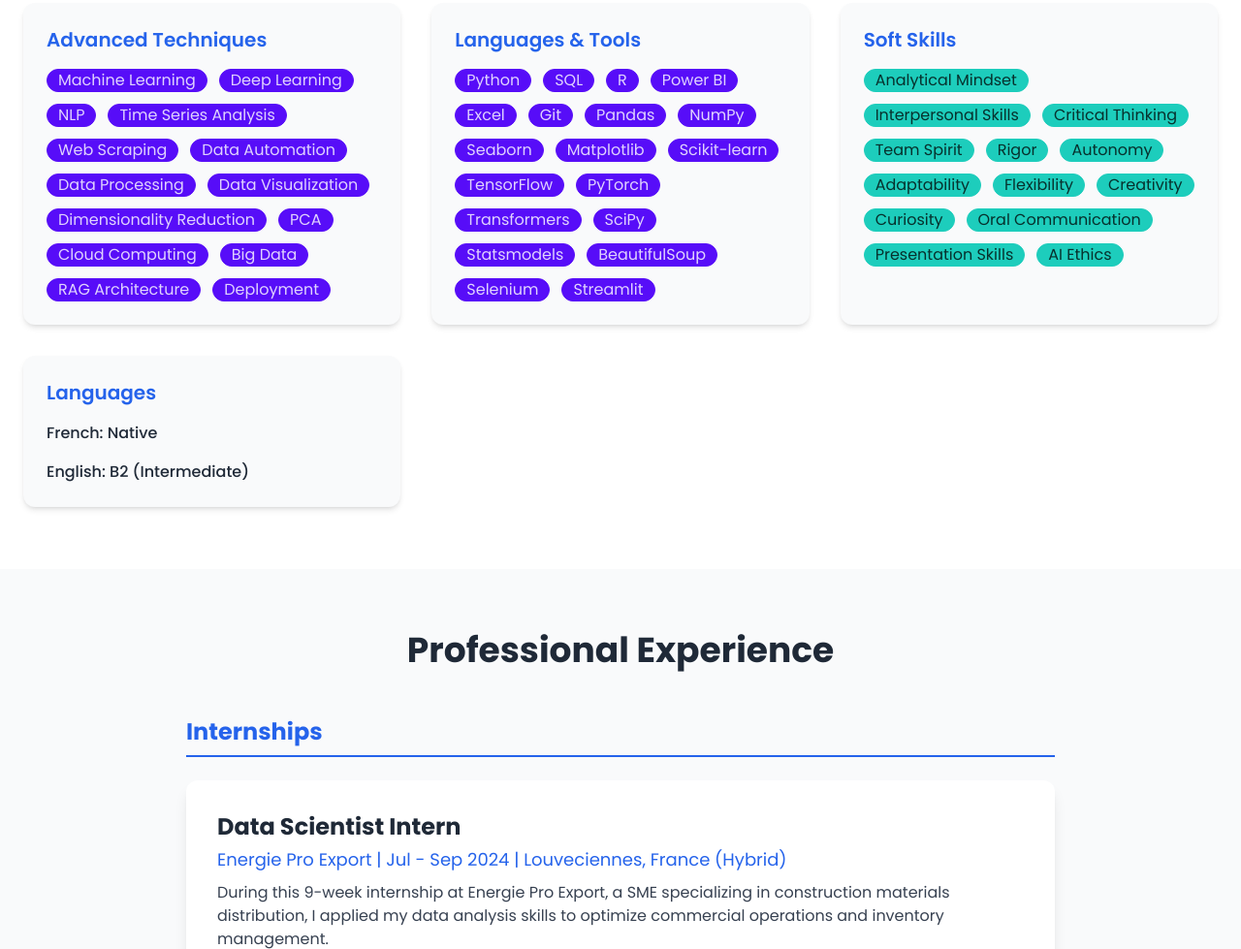
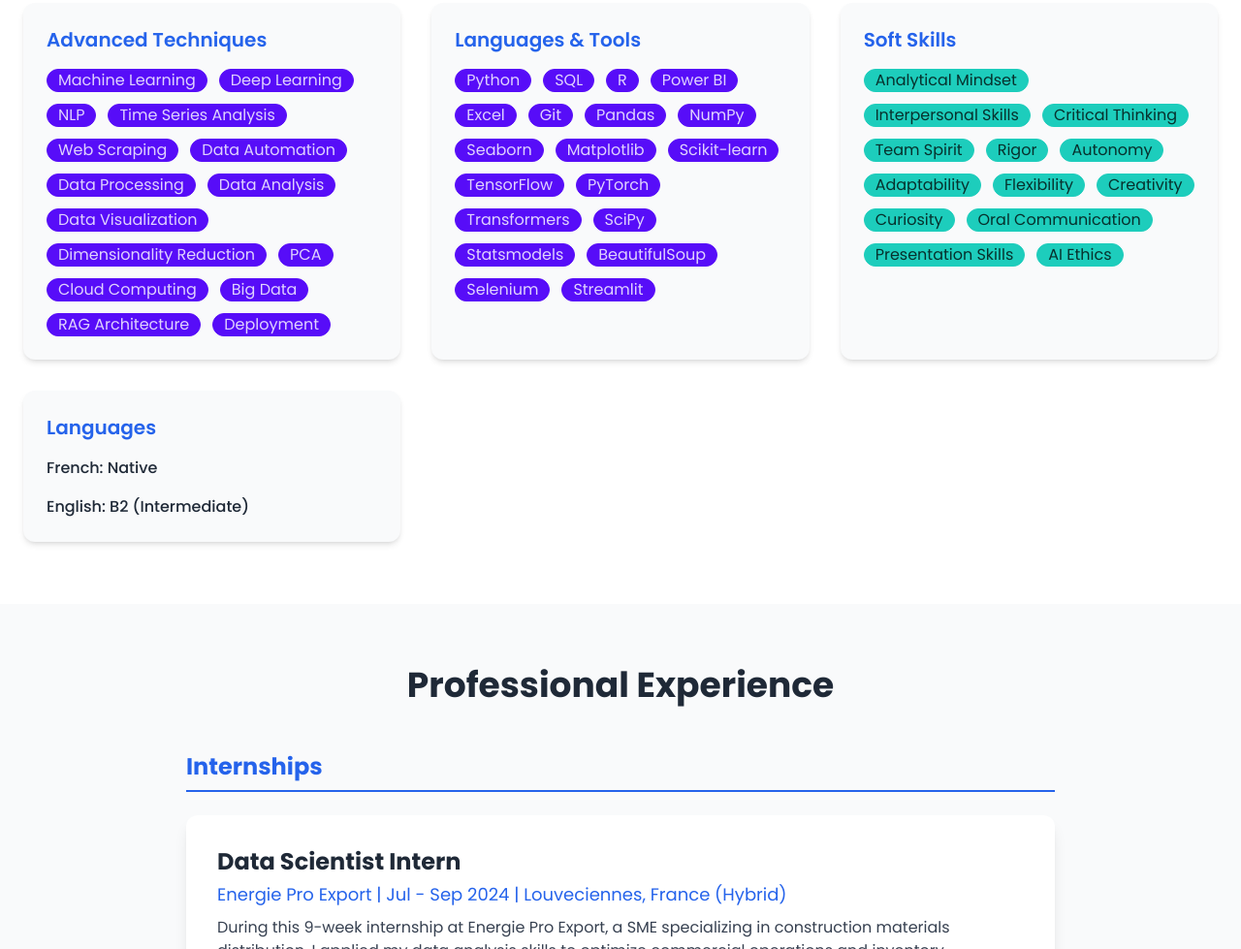
Before and after one commit to OusmaneMomboMombo/OusmaneMomboMombo.github.io, a plain HTML site: page index.html in a window 1280 px wide. Shown: the part 753-1732 px from the top of the page at 97% size. Drawn offline with nearby package versions, Linux system fonts and the light colour scheme.

Commit message:
Update index.html

```diff
--- a/index.html
+++ b/index.html
@@ -185,6 +185,7 @@
                         <span class="skill-badge badge badge-primary badge-lg">Web Scraping</span>
                         <span class="skill-badge badge badge-primary badge-lg">Data Automation</span>
                         <span class="skill-badge badge badge-primary badge-lg">Data Processing</span>
+                        <span class="skill-badge badge badge-primary badge-lg">Data Analysis</span>
                         <span class="skill-badge badge badge-primary badge-lg">Data Visualization</span>
                         <span class="skill-badge badge badge-primary badge-lg">Dimensionality Reduction</span>
                         <span class="skill-badge badge badge-primary badge-lg">PCA</span>
```
